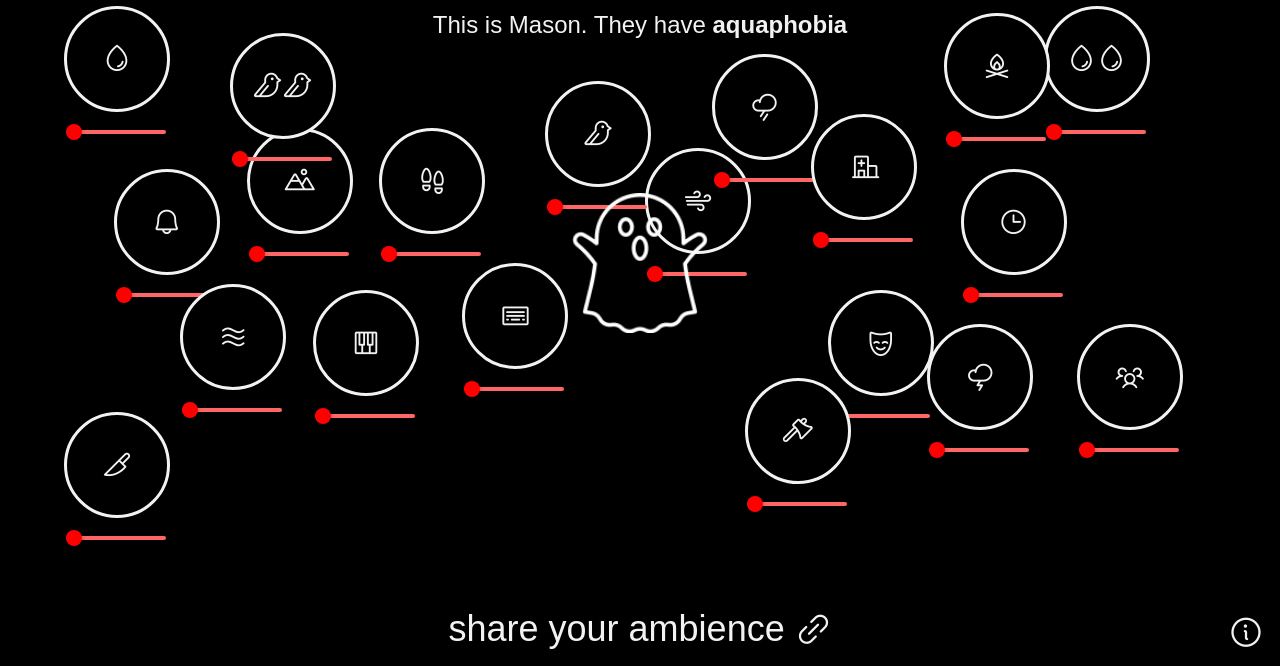
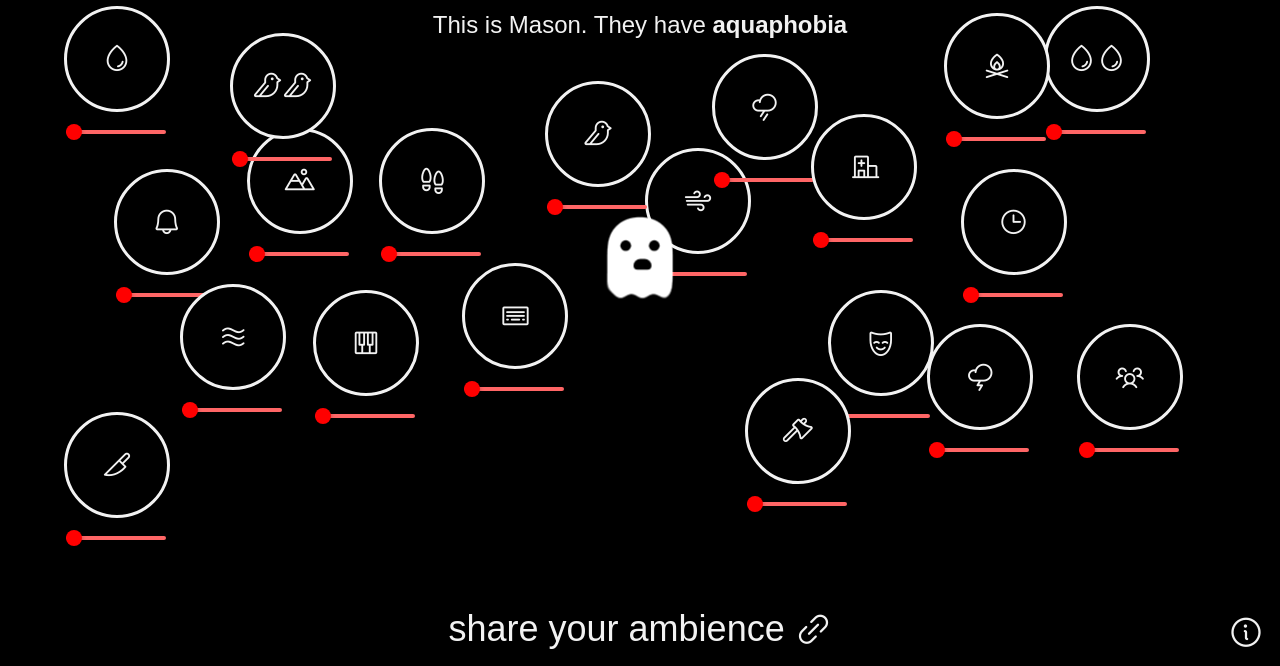
Before and after one commit to brent-devs/canyouspookme, a plain HTML site: page index.html in a window 1280 px wide. Shown: the part 134-800 px from the top of the page. Drawn offline with nearby package versions, Linux system fonts and the light colour scheme; a web font is replaced by a local one.

Commit message:
New Ghost!

```diff
--- a/index.html
+++ b/index.html
@@ -24,9 +24,37 @@
     </div>
         <p id="objective">can you spook me?</p>
 
-            <div class="ghost-container">
-        <img id="ghost" src="ghost.png" alt="ghost">
-    </div>
+        <div id="animated-ghost" class="ghost">
+            <div class="ghost__head">
+                <div class="ghost__eyes"></div>
+                <div class="ghost__mouth"></div>
+            </div>
+            <div class="ghost__tail">
+                <div class="ghost__rip"></div>
+            </div>
+        </div>
+
+        <svg xmlns="http://www.w3.org/2000/svg" version="1.1" style="position: absolute; width: 0; height: 0;">
+            <defs>
+                <filter id="goo">
+                    <feGaussianBlur
+                        in="SourceGraphic"
+                        stdDeviation="10"
+                        result="ghost-blur" />
+                    <feColorMatrix
+                        in="ghost-blur"
+                        mode="matrix"
+                        values="
+                                1 0 0 0 0
+                                0 1 0 0 0
+                                0 0 1 0 0
+                                0 0 0 16 -7"
+                        result="ghost-gooey" />
+                </filter>
+            </defs>
+        </svg>
+
+
 
     <div id="infoModal" class="modal">
         <div class="modal-content">
@@ -142,5 +170,6 @@
             <i class="ph ph-info"></i>
         </span>
         <script type="module" src="js/main.js"></script>
+        <script type="module" src="js/GhostAnimation.js"></script>
     </body>
 </html>
--- a/js/Game.js
+++ b/js/Game.js
@@ -20,9 +20,9 @@ export class Game {
     }
 
     createGhosts() {
-        const ghostContainer = document.querySelector('.ghost-container');
-        if (!ghostContainer) {
-            console.error('Ghost container not found');
+        const animatedGhost = document.querySelector('#animated-ghost');
+        if (!animatedGhost) {
+            console.error('Animated ghost not found');
             return;
         }
 
@@ -30,7 +30,7 @@ export class Game {
         const ghostNames = getRandomGhostNames(ghostOrder.length);
 
         ghostOrder.forEach((phobia, index) => {
-            const ghost = new Ghost(ghostNames[index], phobia.name, ghostContainer);
+            const ghost = new Ghost(ghostNames[index], phobia.name, animatedGhost);
             this.ghosts.push(ghost);
         });
 
--- a/js/Ghost.js
+++ b/js/Ghost.js
@@ -39,18 +39,23 @@ export class Ghost {
     updateAppearance() {
         if (!this.element) return;
 
-        const ghostImage = this.element.querySelector('#ghost');
-        if (!ghostImage) return;
+        // Use the animated ghost element directly
+        const ghostElement = this.element;
+        if (!ghostElement) return;
 
         if (this.fearScore > 0) {
             const intensity = Math.min(this.fearScore / 100, 1);
-            const maskHeight = intensity * 100;
 
-            ghostImage.classList.add('fear');
-            ghostImage.style.setProperty('--mask-height', `${maskHeight}%`);
+            // Add fear class to the animated ghost
+            ghostElement.classList.add('fear');
+            ghostElement.style.setProperty('--fear-intensity', intensity);
+
+            // Keep ghost white, don't change color
+            ghostElement.style.setProperty('--ghost-color', 'white');
         } else {
-            ghostImage.classList.remove('fear');
-            ghostImage.style.setProperty('--mask-height', '0%');
+            ghostElement.classList.remove('fear');
+            ghostElement.style.setProperty('--fear-intensity', 0);
+            ghostElement.style.setProperty('--ghost-color', 'white');
         }
     }
 
--- /dev/null
+++ b/js/GhostAnimation.js
@@ -0,0 +1,80 @@
+
+
+class AnimatedGhost {
+    constructor(options) {
+        Object.assign(this, options);
+
+        this.el = document.querySelector('#animated-ghost');
+        this.mouth = document.querySelector('.ghost__mouth');
+        this.eyes = document.querySelector('.ghost__eyes');
+
+        console.log('Animated ghost elements:', {
+            el: this.el,
+            mouth: this.mouth,
+            eyes: this.eyes
+        });
+
+        if (!this.el || !this.mouth || !this.eyes) {
+            console.warn('Animated ghost elements not found');
+            return;
+        }
+
+        this.centerGhost();
+    }
+
+    centerGhost() {
+        if (!this.el) return;
+
+        this.el.style.position = 'fixed';
+        this.el.style.top = '50%';
+        this.el.style.left = '50%';
+        this.el.style.transform = 'translate(-50%, -50%) scale(0.7)';
+    }
+
+    update() {
+        if (!this.el || !this.mouth || !this.eyes) return;
+
+        const fearIntensity = parseFloat(getComputedStyle(this.el).getPropertyValue('--fear-intensity')) || 0;
+
+        const time = Date.now() * 0.001;
+        const breathScale = 1 + Math.sin(time * 2) * 0.05;
+
+        const fearScale = 1 + fearIntensity * 0.2;
+        const totalScale = 0.7 * breathScale * fearScale;
+
+        this.el.style.transform = `translate(-50%, -50%) scale(${totalScale})`;
+
+        const eyeScale = 1 + fearIntensity * 0.3;
+        this.eyes.style.transform = `translateX(-50%) scale(${eyeScale})`;
+
+        this.mouth.style.transform = `scale(1)`;
+    }
+}
+
+let animatedGhost = null;
+let animationId = null;
+
+const initGhostAnimation = () => {
+    animatedGhost = new AnimatedGhost();
+
+    const render = () => {
+        if (animatedGhost) {
+            animatedGhost.update();
+        }
+        animationId = requestAnimationFrame(render);
+    }
+
+    render();
+};
+
+if (document.readyState === 'loading') {
+    document.addEventListener('DOMContentLoaded', initGhostAnimation);
+} else {
+    initGhostAnimation();
+}
+
+window.addEventListener('beforeunload', () => {
+    if (animationId) {
+        cancelAnimationFrame(animationId);
+    }
+});
--- a/style.css
+++ b/style.css
@@ -31,38 +31,7 @@ body {
 }
 
 
-.ghost-container {
-    position: absolute;
-    top: 50%;
-    left: 50%;
-    transform: translate(-50%, -50%);
-    width: 140px;
-    z-index: 1;
-    pointer-events: none;
-    --mask-height: 0%;
-    --fear-intensity: 0;
-}
 
-#ghost {
-    width: 100%;
-    filter: brightness(0) saturate(100%) invert(1);
-    transition: filter 0.3s ease;
-    --mask-height: 0%;
-}
-
-#ghost.fear {
-    filter: brightness(0) saturate(100%) invert(1) sepia(1) saturate(10000%) hue-rotate(0deg);
-    mask: linear-gradient(to top,
-        black 0%,
-        black calc(var(--mask-height) * 1%),
-        transparent calc(var(--mask-height) * 1%)
-    );
-    -webkit-mask: linear-gradient(to top,
-        black 0%,
-        black calc(var(--mask-height) * 1%),
-        transparent calc(var(--mask-height) * 1%)
-    );
-}
 
 p {
     margin: var(--spacing-one);
@@ -129,29 +98,6 @@ h2 {
     font-family: "Gaegu", sans-serif;
     font-weight: 400;
     user-select: none;
-}
-
-img {
-    filter: brightness(0) saturate(100%) invert(1);
-}
-
-.carousel-wrapper {
-    width: 100%;
-    overflow: hidden;
-}
-
-.cd-carousel {
-    display: flex;
-    gap: 20px;
-    overflow-x: auto;
-    scroll-snap-type: x mandatory;
-    padding: 20px;
-    scrollbar-width: none; /* Hide scrollbar (Firefox) */
-    -ms-overflow-style: none; /* Hide scrollbar (IE/Edge) */
-}
-
-.cd-carousel::-webkit-scrollbar {
-    display: none; /* Hide scrollbar (Chrome/Safari) */
 }
 
 .cd {
@@ -369,3 +315,117 @@ input[type="range"]::-ms-thumb {
 a {
     color: var(--action-colour);
 }
+
+.ghost {
+    position: fixed;
+    z-index: 10;
+    transform-origin: center;
+    width: 90px;
+    height: 140px;
+    pointer-events: none;
+    top: 50%;
+    left: 50%;
+    transform: translate(-50%, -50%) scale(0.7);
+    --ghost-color: white;
+    --fear-intensity: 0;
+    transition: all 0.3s ease;
+}
+
+.ghost__head {
+    position: relative;
+    width: 100%;
+    height: 100px;
+}
+
+.ghost.fear {
+    filter: brightness(1.2) saturate(1.5);
+    animation: fear-shake 0.1s ease-in-out infinite;
+}
+
+@keyframes fear-shake {
+    0%, 100% { transform: translate(-50%, -50%) scale(0.7) rotate(0deg); }
+    25% { transform: translate(-50%, -50%) scale(0.7) rotate(1deg); }
+    75% { transform: translate(-50%, -50%) scale(0.7) rotate(-1deg); }
+}
+
+.ghost__eyes {
+    position: absolute;
+    z-index: 1;
+    width: 15px;
+    height: 15px;
+    top: 34px;
+    left: 50%;
+    transform: translate(-50%);
+    border-radius: 50px;
+    background: var(--ghost-color);
+    margin-left: -20px;
+    transform-origin: center;
+}
+
+.ghost__eyes {
+    box-shadow: 40px 0 0 black;
+    display: block;
+    visibility: visible;
+    background: black !important;
+}
+
+.ghost__mouth {
+    position: absolute;
+    z-index: 1;
+    top: 60px;
+    left: 40%;
+    border-radius: 20px 20px 12px 12px;
+    width: 25px;
+    height: 15px;
+    overflow: hidden;
+    background: black !important;
+    margin: 0;
+    right: auto;
+}
+
+.ghost__tail {
+    position: absolute;
+    z-index: -1;
+    top: 82px;
+    height: 55px;
+    width: 100%;
+    filter: url(#goo);
+}
+
+.ghost__tail:before {
+    content: '';
+    background: var(--ghost-color);
+    position: absolute;
+    bottom: 35px;
+    left: 0;
+    height: 100px;
+    width: 100%;
+    border-radius: 40px 40px 5px 5px;
+}
+
+.ghost__rip {
+    width: 15px;
+    height: 28px;
+    background: var(--ghost-color);
+    position: absolute;
+    top: 15px;
+    left: 0;
+    box-shadow: -62px 0 0 var(--ghost-color), -31px 0 0 var(--ghost-color), 31px 0 0 var(--ghost-color), 62px 0 0 var(--ghost-color), 93px 0 0 var(--ghost-color);
+    border-radius: 50%;
+    animation: ghost-rips 1.2s linear infinite;
+}
+
+@keyframes ghost-rips {
+    0% {
+        left: 0;
+        top: 12px;
+    }
+    50% {
+        left: 31px;
+        top: 20px;
+    }
+    100% {
+        left: 62px;
+        top: 12px;
+    }
+}
```
